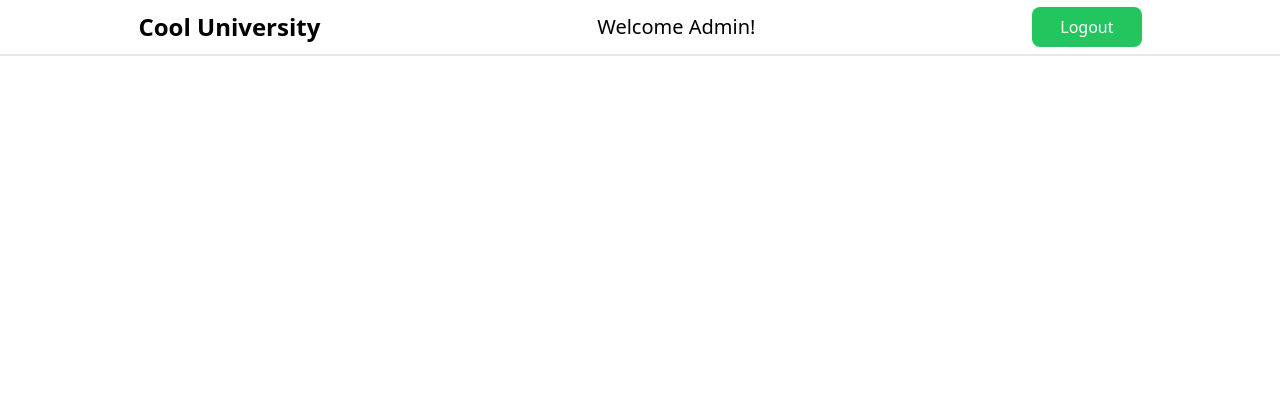
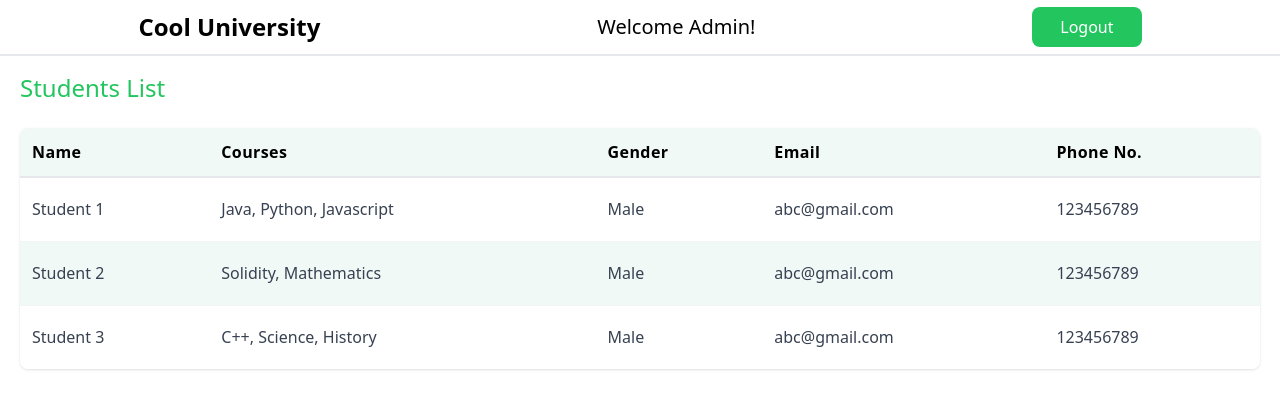
Before and after one commit to Zishan-7/Mainteny-Assesment, a React (Create React App) app: page / in a window 1280 px wide. Shown: the top 408 px of the page. Built offline with nearby package versions, Linux system fonts and the light colour scheme.

Commit message:
Added Student Details

```diff
--- a/src/App.js
+++ b/src/App.js
@@ -1,9 +1,11 @@
+import Home from "./Components/Home/Home";
 import Topbar from "./Components/Topbar/Topbar";
 
 function App() {
   return (
     <>
       <Topbar />
+      <Home />
     </>
   );
 }
--- /dev/null
+++ b/src/Components/Home/Home.js
@@ -0,0 +1,86 @@
+const Home = () => {
+  return (
+    <div className="mt-4 mx-5 flex flex-col">
+      <h1 className="text-2xl font-medium text-green-500">Students List</h1>
+
+      <div class="overflow-auto rounded-lg mt-6 shadow block">
+        <table class="w-full">
+          <thead class="bg-[#f1f9f7] border-b-2 border-gray-200">
+            <tr>
+              <th class=" p-3 text-base font-semibold tracking-wide text-left">
+                Name
+              </th>
+              <th class="p-3 text-base font-semibold tracking-wide text-left">
+                Courses
+              </th>
+              <th class=" p-3 text-base font-semibold tracking-wide text-left">
+                Gender
+              </th>
+              <th class=" p-3 text-base font-semibold tracking-wide text-left">
+                Email
+              </th>
+              <th class=" p-3 text-base font-semibold tracking-wide text-left">
+                Phone No.
+              </th>
+            </tr>
+          </thead>
+          <tbody class="divide-y divide-gray-100">
+            <tr class="bg-white h-16">
+              <td class="p-3 text-base text-gray-700 whitespace-nowrap">
+                Student 1
+              </td>
+              <td class="p-3 text-base text-gray-700 whitespace-nowrap">
+                Java, Python, Javascript
+              </td>
+              <td class="p-3 text-base text-gray-700 whitespace-nowrap">
+                Male
+              </td>
+              <td class="p-3 text-base text-gray-700 whitespace-nowrap">
+                abc@gmail.com
+              </td>
+              <td class="p-3 text-base text-gray-700 whitespace-nowrap">
+                123456789
+              </td>
+            </tr>
+            <tr class="bg-[#f1f9f7] h-16">
+              <td class="p-3 text-base text-gray-700 whitespace-nowrap">
+                Student 2
+              </td>
+              <td class="p-3 text-base text-gray-700 whitespace-nowrap">
+                Solidity, Mathematics
+              </td>
+              <td class="p-3 text-base text-gray-700 whitespace-nowrap">
+                Male
+              </td>
+              <td class="p-3 text-base text-gray-700 whitespace-nowrap">
+                abc@gmail.com
+              </td>
+              <td class="p-3 text-base text-gray-700 whitespace-nowrap">
+                123456789
+              </td>
+            </tr>
+            <tr class="bg-white h-16">
+              <td class="p-3 text-base text-gray-700 whitespace-nowrap">
+                Student 3
+              </td>
+              <td class="p-3 text-base text-gray-700 whitespace-nowrap">
+                C++, Science, History
+              </td>
+              <td class="p-3 text-base text-gray-700 whitespace-nowrap">
+                Male
+              </td>
+              <td class="p-3 text-base text-gray-700 whitespace-nowrap">
+                abc@gmail.com
+              </td>
+              <td class="p-3 text-base text-gray-700 whitespace-nowrap">
+                123456789
+              </td>
+            </tr>
+          </tbody>
+        </table>
+      </div>
+    </div>
+  );
+};
+
+export default Home;
```
